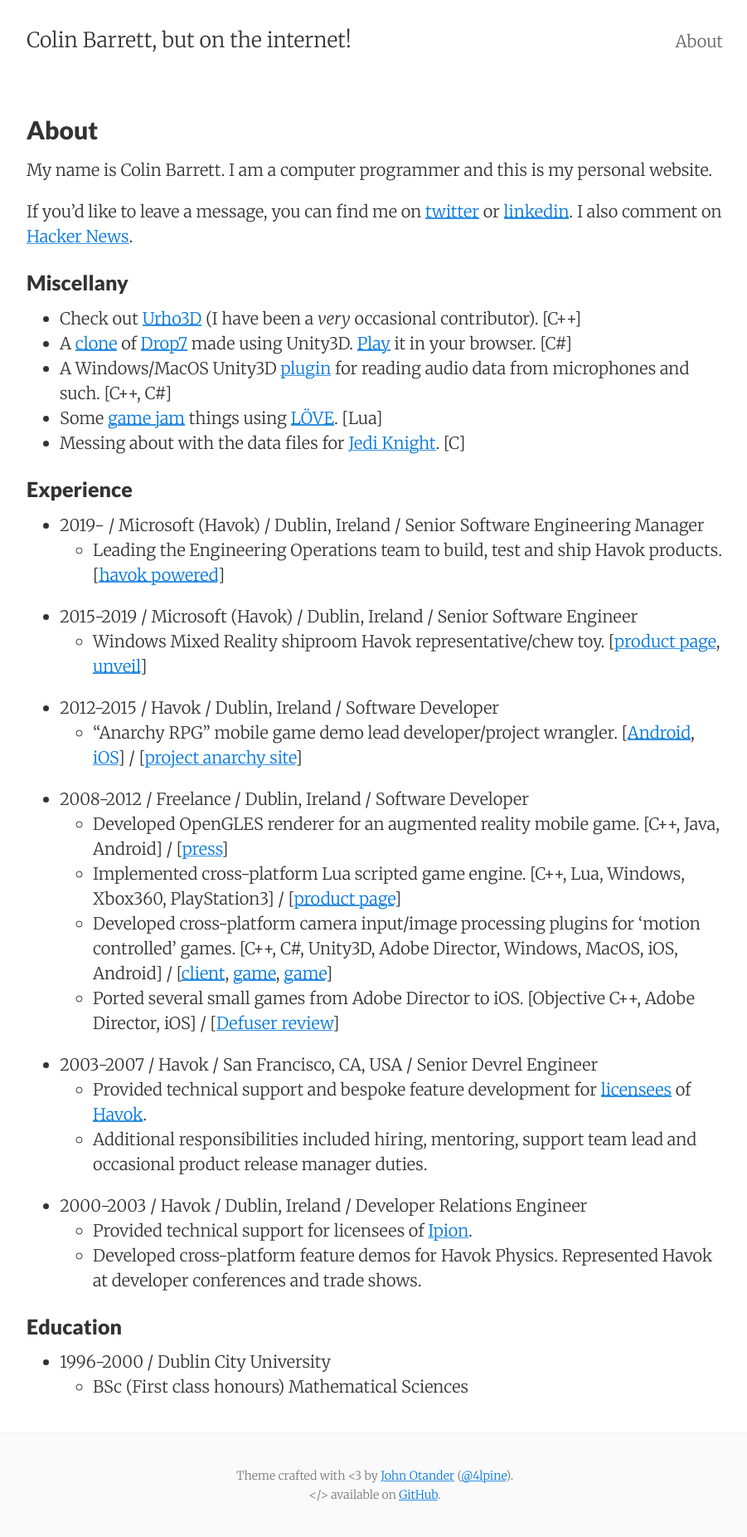
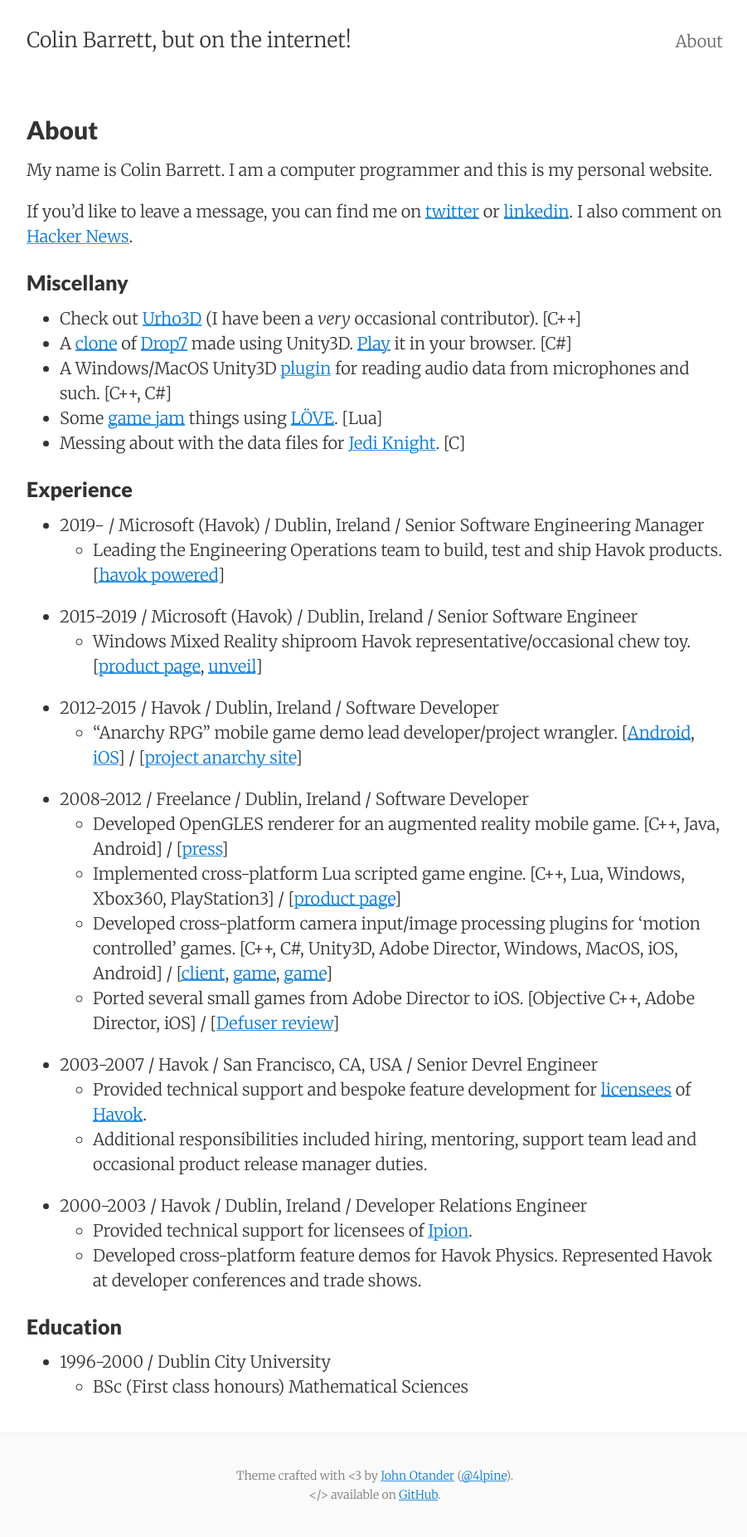
Before and after one commit to barrettcolin/barrettcolin.github.io, a Jekyll site: the page built from about.md, in a window 1280 px wide. Shown: the whole page at 83% size, without its empty margins (188-1089 px from the left). Built offline with Jekyll 4.4.1, drawn with Linux system fonts in a browser that asks for light colours.

Commit message:
Update about.md

```diff
--- a/about.md
+++ b/about.md
@@ -18,7 +18,7 @@ If you'd like to leave a message, you can find me on [twitter](http://twitter.co
 * 2019- / Microsoft (Havok) / Dublin, Ireland / Senior Software Engineering Manager
   * Leading the Engineering Operations team to build, test and ship Havok products. \[[havok powered](https://www.havok.com/havok-powered/)]
 * 2015-2019 / Microsoft (Havok) / Dublin, Ireland / Senior Software Engineer
-  * Windows Mixed Reality shiproom Havok representative/chew toy. \[[product page](https://www.microsoft.com/en-us/windows/windows-mixed-reality), [unveil](https://blogs.windows.com/windowsexperience/2017/10/03/the-era-of-windows-mixed-reality-begins-october-17)\]
+  * Windows Mixed Reality shiproom Havok representative/occasional chew toy. \[[product page](https://www.microsoft.com/en-us/windows/windows-mixed-reality), [unveil](https://blogs.windows.com/windowsexperience/2017/10/03/the-era-of-windows-mixed-reality-begins-october-17)\]
 * 2012-2015 / Havok / Dublin, Ireland / Software Developer
   * "Anarchy RPG" mobile game demo lead developer/project wrangler. \[[Android](https://play.google.com/store/apps/details?id=com.havok.Vision.AnarchyRPG&amp;hl=en), [iOS](https://itunes.apple.com/us/app/anarchy-rpg/id660485296?mt=8)\] / \[[project anarchy site](http://projectanarchy.com/)\]
 * 2008-2012 / Freelance / Dublin, Ireland / Software Developer
```
